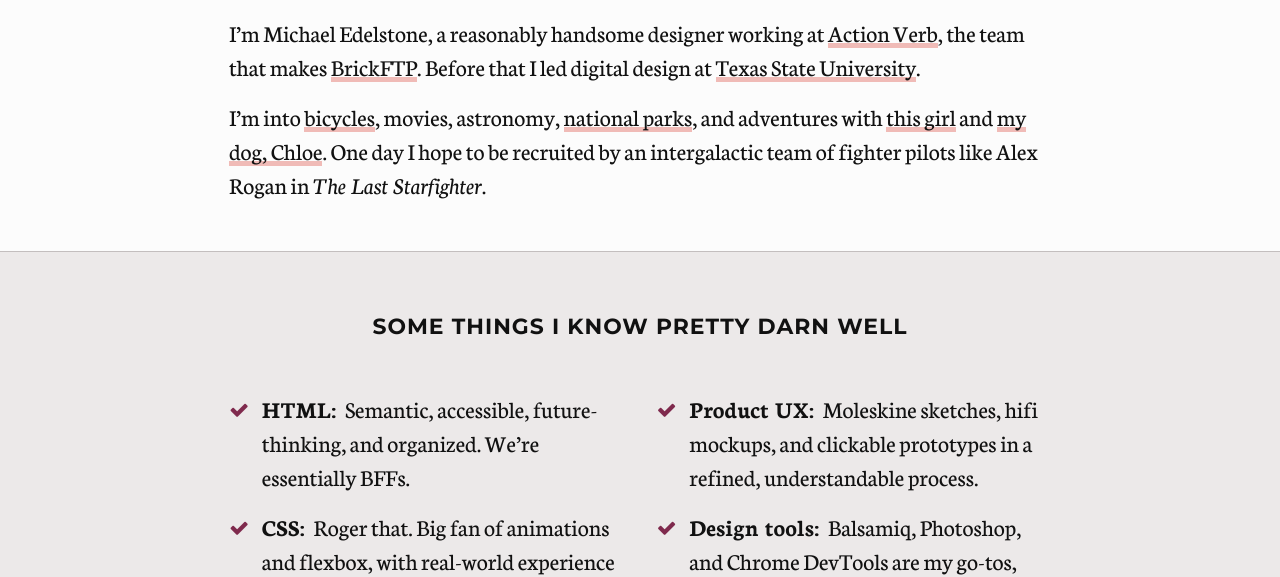
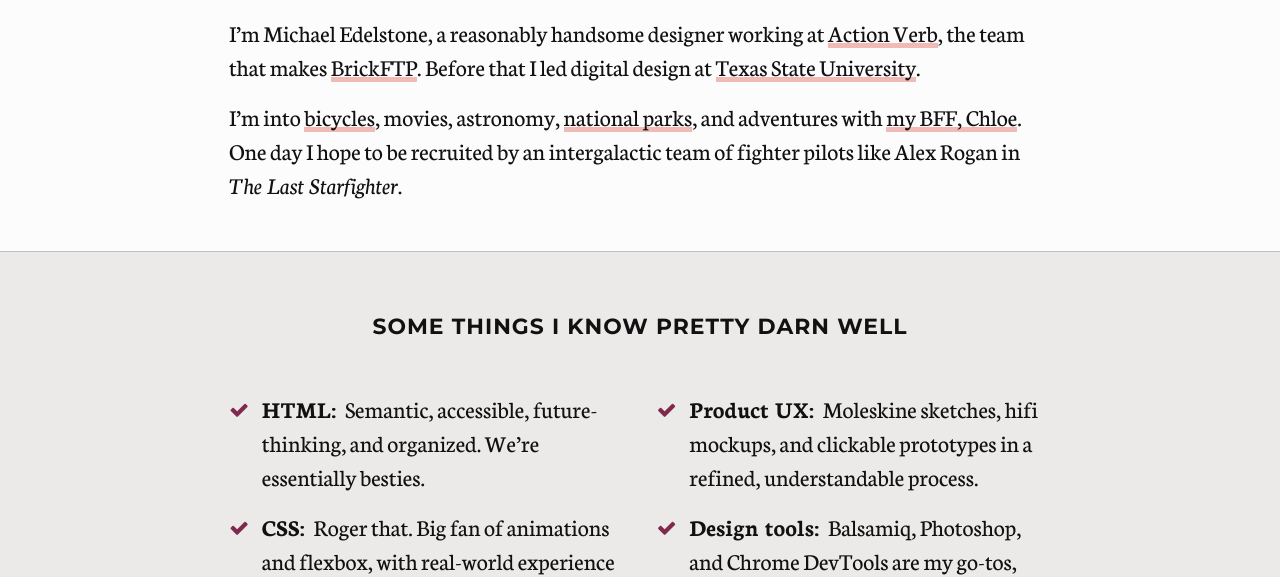
Before and after one commit to edelstone/my-website, a Jekyll site: the page built from about.html, in a window 1280 px wide. Shown: the part 705-1282 px from the top of the page. Built offline with Jekyll 4.4.1, drawn with Linux system fonts in a browser that asks for light colours; nearby versions of some CDN libraries; comment, search, counter and statistics services are not loaded.

Commit message:
removing a mistake

```diff
--- a/about.html
+++ b/about.html
@@ -21,7 +21,7 @@ button-next-link: /portfolio
 		<div class="text-intro">
 			<h2>Quick bio</h2>
 			<p>I’m Michael Edelstone, a reasonably handsome designer working at <a href="https://actionverb.com/">Action Verb</a>, the team that makes <a href="https://brickftp.com/">BrickFTP</a>. Before that I led digital design at <a href="http://umarketing.txstate.edu">Texas State University</a>.</p>
-			<p>I&#8217;m into <a href="https://goo.gl/photos/ie1pr1j4v3xoHXW29">bicycles</a>, movies, astronomy, <a href="https://drive.google.com/open?id=18UmsEMmCnD-Nw_pzG3fmYnuURfY&usp=sharing">national parks</a>, and adventures with <a href="https://www.instagram.com/cmzinser/">this girl</a> and <a href="https://goo.gl/photos/fPjx3izDvSSz9euR7">my dog, Chloe</a>. One day I hope to be recruited by an intergalactic team of fighter pilots like Alex Rogan in <i>The Last Starfighter</i>.</p>
+			<p>I&#8217;m into <a href="https://goo.gl/photos/ie1pr1j4v3xoHXW29">bicycles</a>, movies, astronomy, <a href="https://drive.google.com/open?id=18UmsEMmCnD-Nw_pzG3fmYnuURfY&usp=sharing">national parks</a>, and adventures with <a href="https://goo.gl/photos/fPjx3izDvSSz9euR7">my BFF, Chloe</a>. One day I hope to be recruited by an intergalactic team of fighter pilots like Alex Rogan in <i>The Last Starfighter</i>.</p>
 		</div>
 
 		<div id="skills" class="productivity skills">
@@ -29,7 +29,7 @@ button-next-link: /portfolio
 			<div class="constrain multi-layout">
 				<div class="col col-1 stack">
 					<ul class="important-updates fa-ul">
-						<li><i class="fa-li fa fa-check"></i><span class="inline-header">HTML:</span> Semantic, accessible, future-thinking, and organized. We&#8217;re essentially BFFs.</li>
+						<li><i class="fa-li fa fa-check"></i><span class="inline-header">HTML:</span> Semantic, accessible, future-thinking, and organized. We&#8217;re essentially besties.</li>
 						<li><i class="fa-li fa fa-check"></i><span class="inline-header">CSS:</span> Roger that. Big fan of animations and flexbox, with real-world experience using Sass, PostCSS, and Tachyons.</li>
 						<li><i class="fa-li fa fa-check"></i><span class="inline-header">Responsive design:</span> By default, baby! Web apps and websites. Even <a href="https://responsivewebdesign.com/podcast/texas-state/">talked about it on a podcast</a> a while ago.</li>
 					</ul>
```
